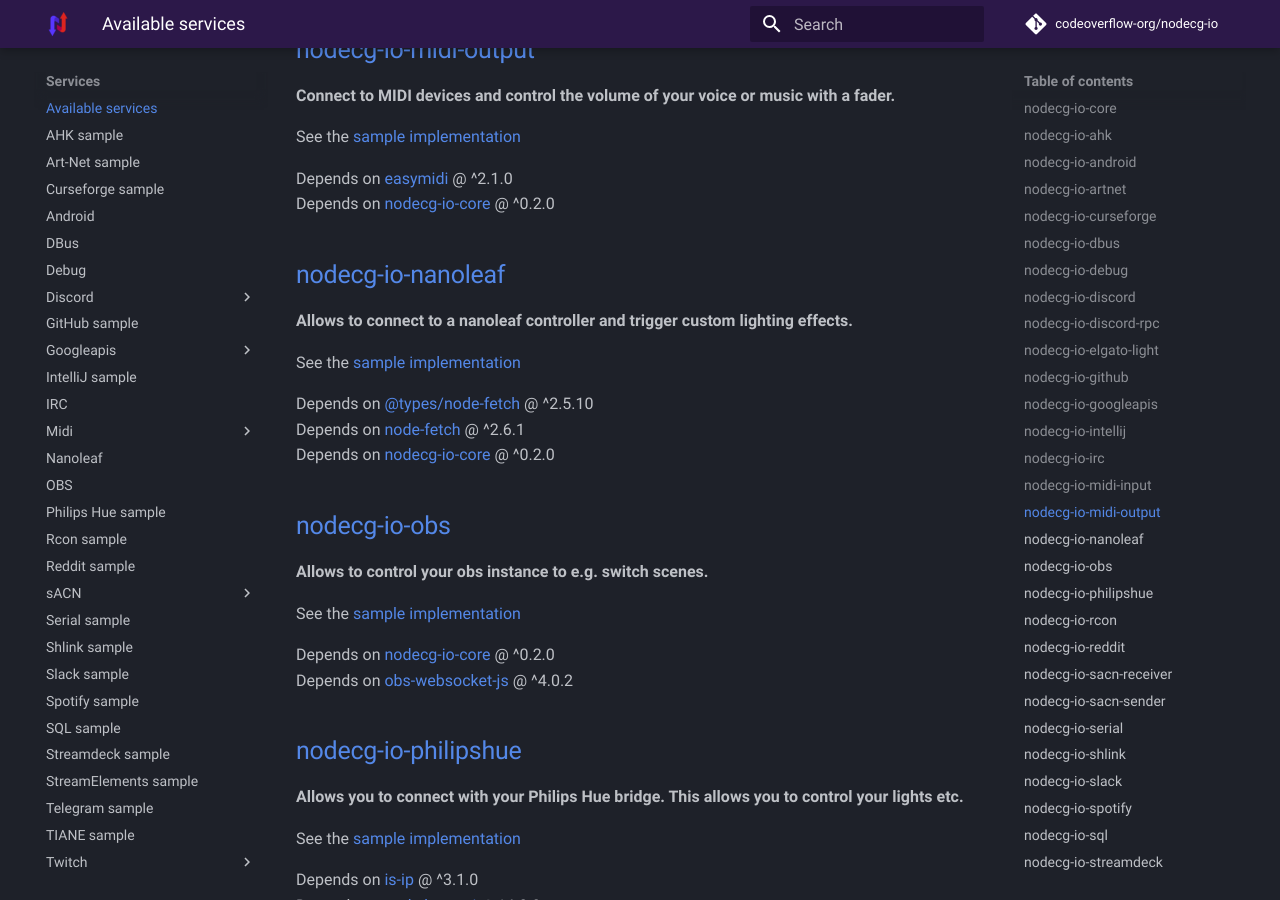
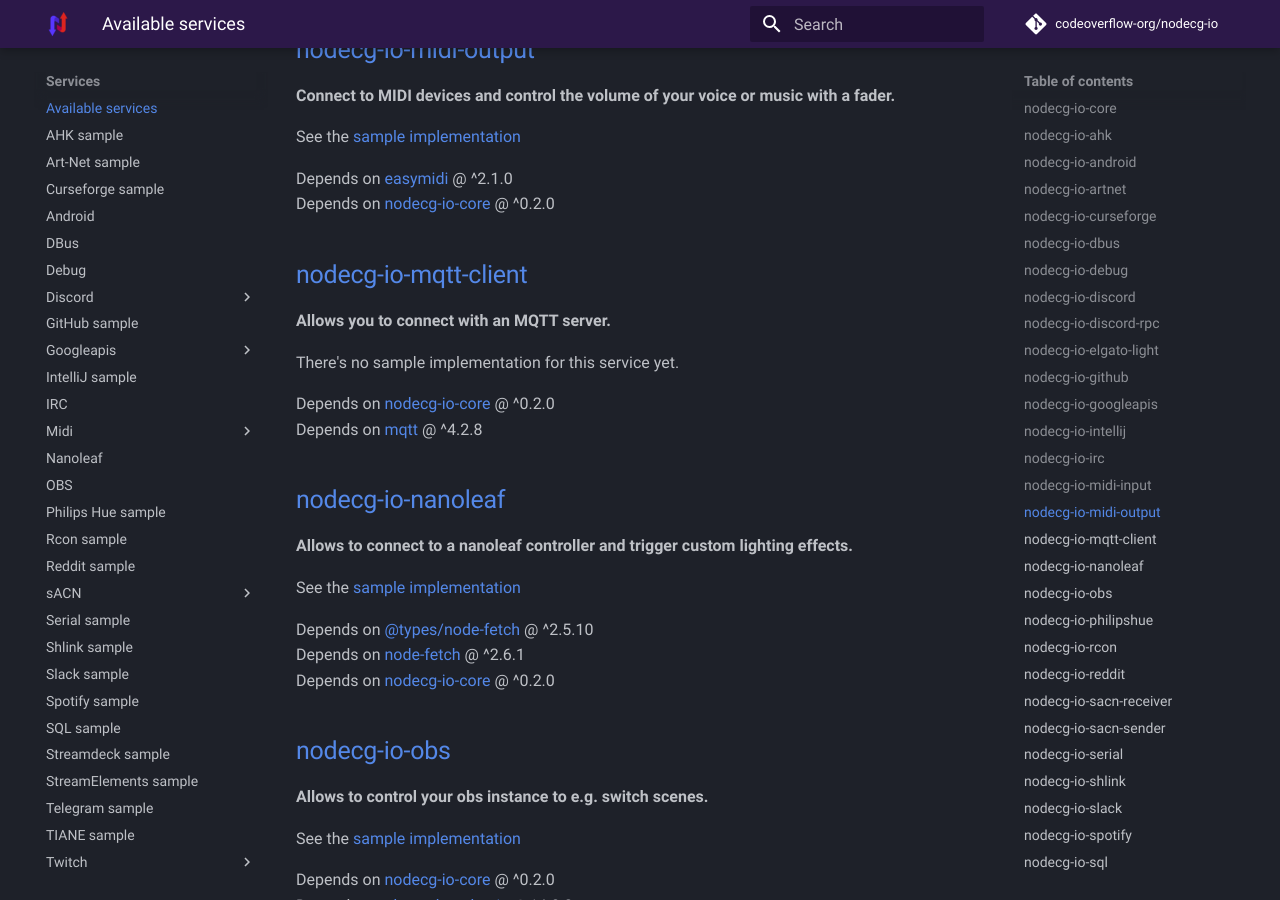
Before and after one commit to codeoverflow-org/nodecg-io-docs, an MkDocs documentation site: the page built from docs/services.md, in a window 1280 px wide and 900 px high, scrolled down 3791 px. Built offline with MkDocs 1.6.1 and Material for MkDocs 9.7.7, drawn with Linux system fonts in a browser that asks for light colours; comment, search, counter and statistics services are not loaded; the version menu is left out.

Commit message:
Update generated documentation (codeoverflow-org/nodecg-io@8f0d2fb3423bf7dd941beda1057879a9f5fab2cf)

```diff
--- a/docs/services.md
+++ b/docs/services.md
@@ -151,6 +151,15 @@
 
 Depends on [easymidi](https://www.npmjs.com/package/easymidi) @ ^2.1.0 <br>
 Depends on [nodecg-io-core](https://github.com/codeoverflow-org/nodecg-io/tree/master/nodecg-io-core) @ ^0.2.0 <br>
+
+## [nodecg-io-mqtt-client](https://github.com/codeoverflow-org/nodecg-io/tree/master/nodecg-io-mqtt-client)
+
+**Allows you to connect with an MQTT server.**
+
+There's no sample implementation for this service yet.
+
+Depends on [nodecg-io-core](https://github.com/codeoverflow-org/nodecg-io/tree/master/nodecg-io-core) @ ^0.2.0 <br>
+Depends on [mqtt](https://www.npmjs.com/package/mqtt) @ ^4.2.8 <br>
 
 ## [nodecg-io-nanoleaf](https://github.com/codeoverflow-org/nodecg-io/tree/master/nodecg-io-nanoleaf)
 
```
Also changed, not shown: docs/dependencies.md (+4 -0 lines), docs/index.md (+1 -1 lines).
